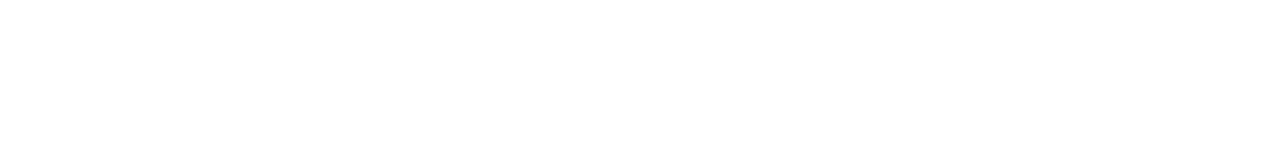
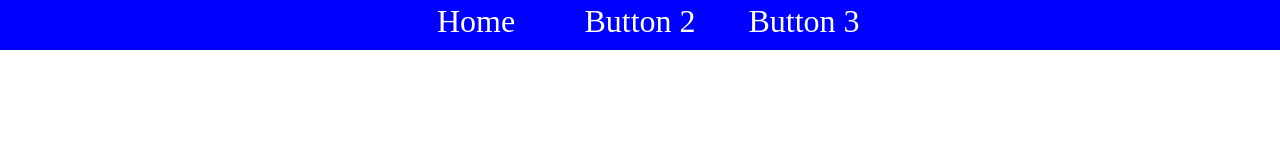
Before and after one commit to ejechev/testRepo, a plain HTML site: page index.html in a window 1280 px wide. Drawn offline with Linux system fonts and the light colour scheme.

Commit message:
header color and buttons added

```diff
--- a/index.html
+++ b/index.html
@@ -4,11 +4,22 @@
     <meta charset="UTF-8">
     <meta name="viewport" content="width=device-width, initial-scale=1.0">
     <meta http-equiv="X-UA-Compatible" content="ie=edge">
+
+    <link rel="stylesheet" href="resetCss.css">
     <link rel="stylesheet" href="styles.css">
-    <script src="test.js"></script>
+
+    <script src="testController.js"></script>
     <title>Document</title>
 </head>
 <body>
-
+    <header>
+        <nav>
+            <ul>
+                <li> <a>Home</a> </li>
+                <li> <a>Button 2</a> </li>
+                <li> <a>Button 3</a> </li>
+            </ul>
+        </nav>
+    </header>
 </body>
 </html>
--- /dev/null
+++ b/resetCss.css
@@ -0,0 +1,48 @@
+/* http://meyerweb.com/eric/tools/css/reset/
+   v2.0 | 20110126
+   License: none (public domain)
+*/
+
+html, body, div, span, applet, object, iframe,
+h1, h2, h3, h4, h5, h6, p, blockquote, pre,
+a, abbr, acronym, address, big, cite, code,
+del, dfn, em, img, ins, kbd, q, s, samp,
+small, strike, strong, sub, sup, tt, var,
+b, u, i, center,
+dl, dt, dd, ol, ul, li,
+fieldset, form, label, legend,
+table, caption, tbody, tfoot, thead, tr, th, td,
+article, aside, canvas, details, embed,
+figure, figcaption, footer, header, hgroup,
+menu, nav, output, ruby, section, summary,
+time, mark, audio, video {
+	margin: 0;
+	padding: 0;
+	border: 0;
+	font-size: 100%;
+	font: inherit;
+	vertical-align: baseline;
+}
+/* HTML5 display-role reset for older browsers */
+article, aside, details, figcaption, figure,
+footer, header, hgroup, menu, nav, section {
+	display: block;
+}
+body {
+	line-height: 1;
+}
+ol, ul {
+	list-style: none;
+}
+blockquote, q {
+	quotes: none;
+}
+blockquote:before, blockquote:after,
+q:before, q:after {
+	content: '';
+	content: none;
+}
+table {
+	border-collapse: collapse;
+	border-spacing: 0;
+}
--- a/styles.css
+++ b/styles.css
@@ -0,0 +1,26 @@
+header {
+    background-color: blue;
+    color: white;
+    height: 50px;
+    box-sizing: border-box;
+}
+nav {
+    padding-top: 5px;
+}
+
+li {
+    display: inline-block;
+    width: 10em;
+}
+li a {
+     font-size: 2em;
+     cursor: pointer;
+}
+li a:hover {
+    background-color: black;
+}
+
+ul {
+    vertical-align: middle;
+    text-align: center;
+}
```
Also changed, not shown: test.js (deleted), testController.js (added).
